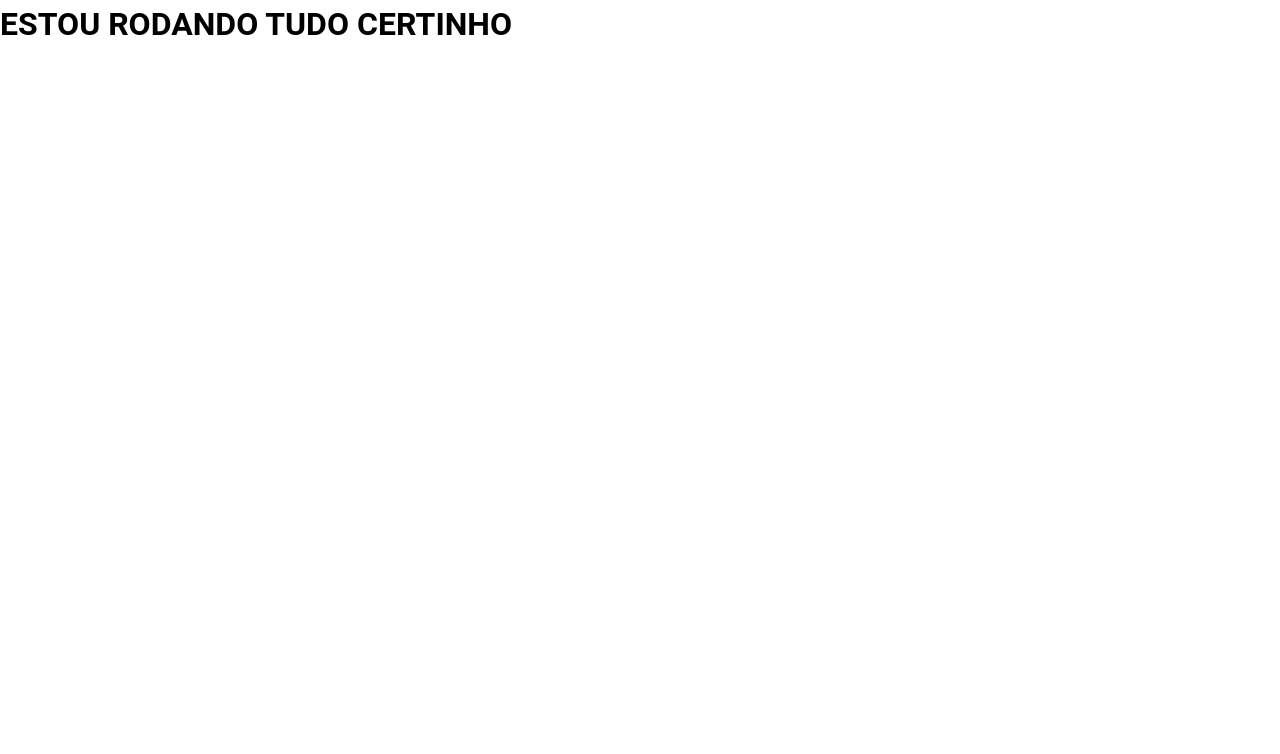
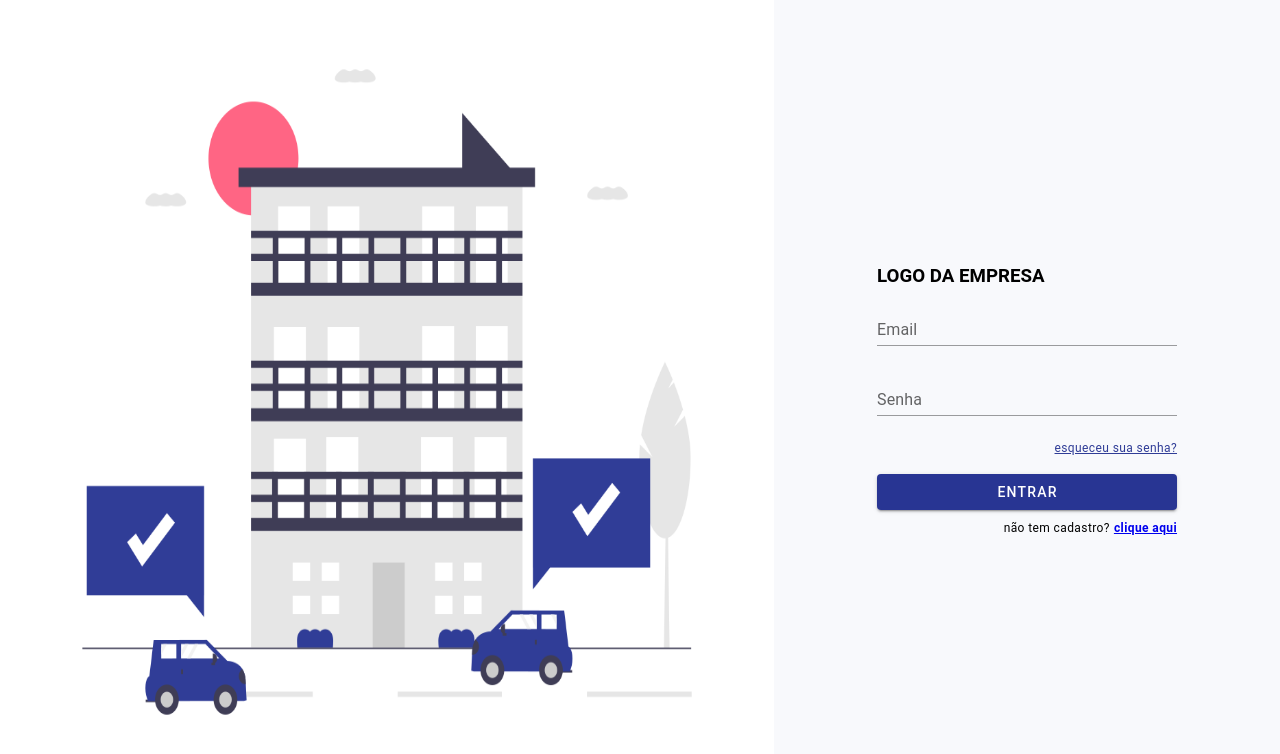
Before and after one commit to IramarOliveira1/projeto-integrador-frontend, a Vue app: page /login in a window 1280 px wide. Shown: the top 754 px of the page. Built offline with nearby package versions, Linux system fonts and the light colour scheme.

Commit message:
Feito tela de login

```diff
--- a/src/App.vue
+++ b/src/App.vue
@@ -1,6 +1,4 @@
 
 <template>
-  <div>
-    <h1>ESTOU RODANDO TUDO CERTINHO</h1>
-  </div>
+  <router-view> </router-view>
 </template>
--- /dev/null
+++ b/src/components/navbar/navbar.vue
@@ -0,0 +1,13 @@
+<template>
+    <v-card>
+        <v-layout>
+            <v-app-bar color="primary">
+                <v-toolbar-title>My files</v-toolbar-title>
+                <router-link to="/login">
+                    <v-list-item title="Login" value="Login"></v-list-item>
+                </router-link>
+            </v-app-bar>
+            <v-main />
+        </v-layout>
+    </v-card>
+</template>
--- /dev/null
+++ b/src/pages/home/home.vue
@@ -0,0 +1,13 @@
+<template>
+    <navbar />
+    <h1>HOME DO SISTEMA</h1>
+</template>
+
+<script>
+import navbar from '../../components/navbar/navbar.vue';
+export default {
+    components: {
+        navbar
+    }
+}
+</script>
--- /dev/null
+++ b/src/pages/login/login.css
@@ -0,0 +1,27 @@
+.container {
+    display: flex;
+    flex-direction: row;
+}
+
+.image-login img {
+    width: 100%;
+    height: 98vh;
+}
+
+.form-login {
+    background-color: #F8F9FC;
+}
+
+.link-forgot {
+    color: #303D97;
+}
+
+@media only screen and (max-width: 768px) {
+    .image-login {
+        display: none;
+    }
+
+    .form-login {
+        width: 100% !important;
+    }
+}
--- /dev/null
+++ b/src/pages/login/login.js
@@ -0,0 +1,9 @@
+
+export default {
+    data() {
+        return {
+            email: null,
+            password: null
+        }
+    },
+}
--- /dev/null
+++ b/src/pages/login/login.vue
@@ -0,0 +1,39 @@
+<template>
+    <div class="container">
+        <div class="image-login h-screen">
+            <img src="../../assets/images/login.png" alt="">
+        </div>
+        <div class="form-login d-flex justify-center w-50 align-center h-screen">
+            <v-form @submit.prevent>
+                <v-sheet width="300" class="mx-auto" color="#F8F9FC">
+                    <h3 class="mb-2">LOGO DA EMPRESA</h3>
+
+                    <v-text-field label="Email" type="email" variant="underlined" v-model="email" clearable
+                        :rules="[() => !!email || 'Campo email é obrigatório']" />
+
+                    <v-text-field label="Senha" type="password" variant="underlined" v-model="password"
+                        :rules="[() => !!password || 'Campo senha é obrigatório']" />
+
+                    <router-link to="/recuperar-senha" class="d-flex justify-end align-end text-caption mb-2 link-forgot">
+                        esqueceu sua senha?
+                    </router-link>
+
+                    <v-btn class="w-100 mt-2" color="indigo-darken-3" type="submit">Entrar</v-btn>
+
+                    <div class="d-flex justify-end align-end text-caption mt-2">
+                        <span class="mr-1">não tem cadastro?</span>
+                        <router-link to="/cadastro">
+                            <strong>clique aqui</strong>
+                        </router-link>
+                    </div>
+                </v-sheet>
+            </v-form>
+        </div>
+    </div>
+</template>
+
+<script>
+import './login.css'
+import login from './login.js';
+export default login;
+</script>
```
Also changed, not shown: src/main.js (+10 -8 lines), src/router/router.js (added, +18 -0 lines), src/assets/images/login.png (added).
